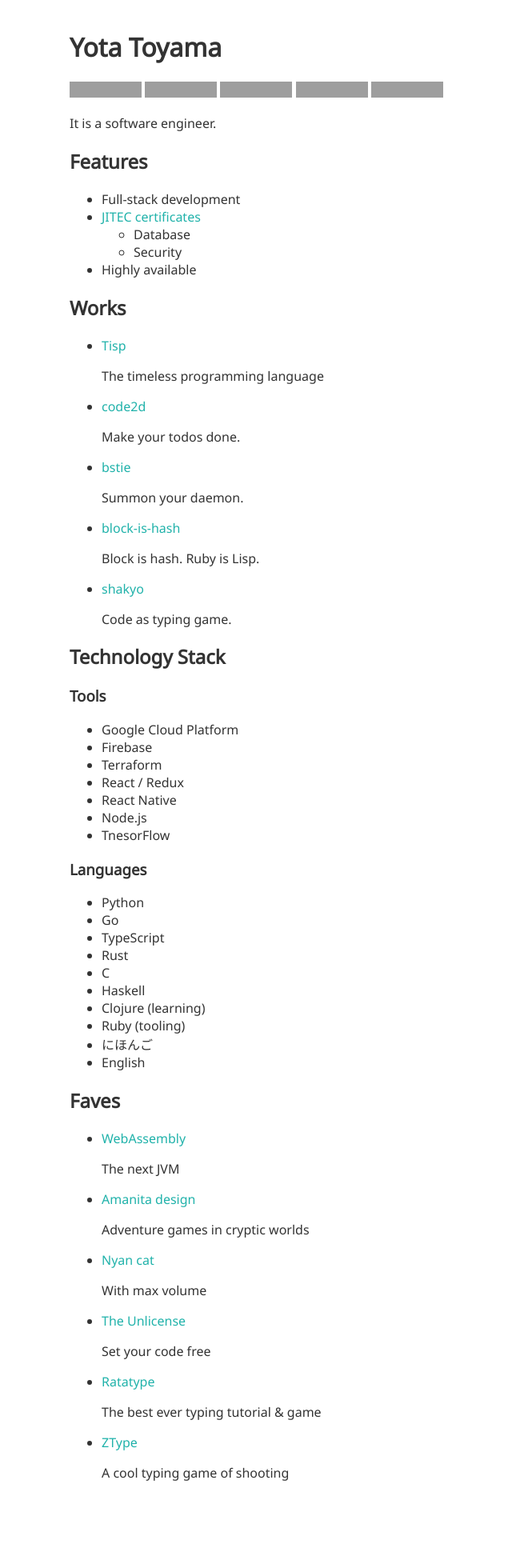
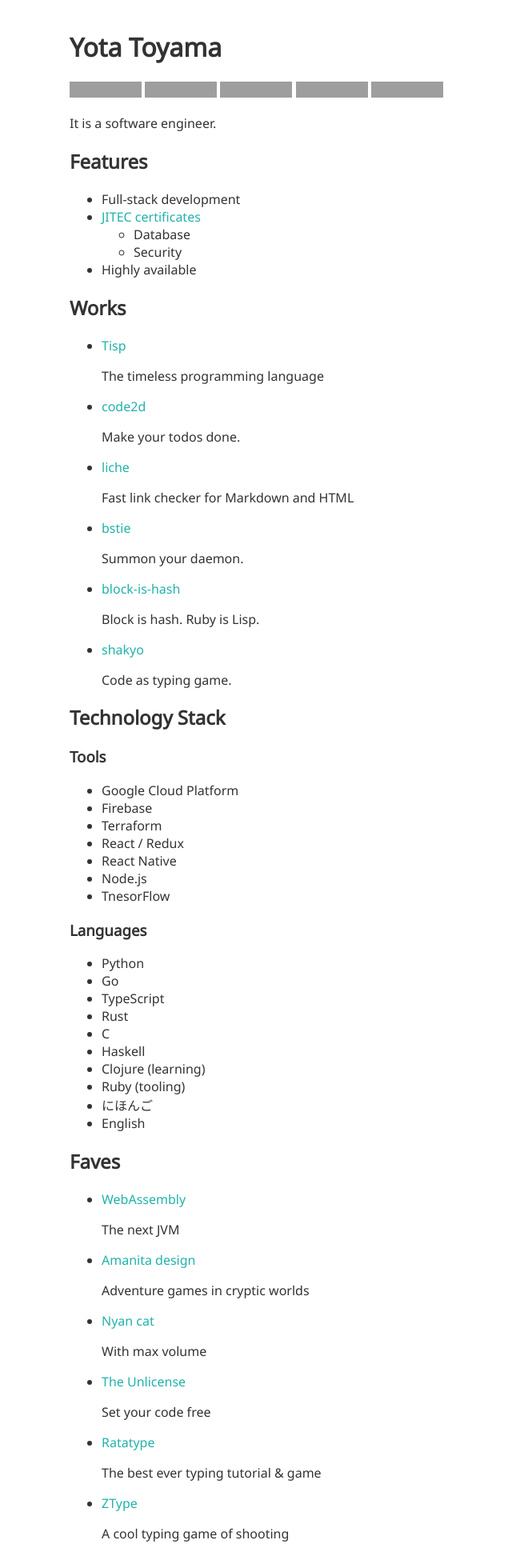
Before and after one commit to raviqqe/raviqqe.github.io, a Jekyll site: the page built from index.md, in a window 1280 px wide, cut to the strip 0-1960 px from the top of the page. Shown: the whole strip at 80% size, without its empty margins (153-793 px from the left). Built offline with Jekyll 4.4.1, drawn with Linux system fonts in a browser that asks for light colours; our own code applies the rules of GitHub Pages for plain Markdown files; before the commit the page ends 1884 px from its top, so only the background shows below that; grey boxes are pictures that could not be loaded.

Commit message:
Add liche to works

```diff
--- a/index.md
+++ b/index.md
@@ -25,6 +25,10 @@ It is a software engineer.
 - [code2d](https://code2d.net)
 
   Make your todos done.
+
+- [liche](https://github.com/raviqqe/liche)
+
+  Fast link checker for Markdown and HTML
 
 - [bstie](https://github.com/raviqqe/bstie)
 
```
